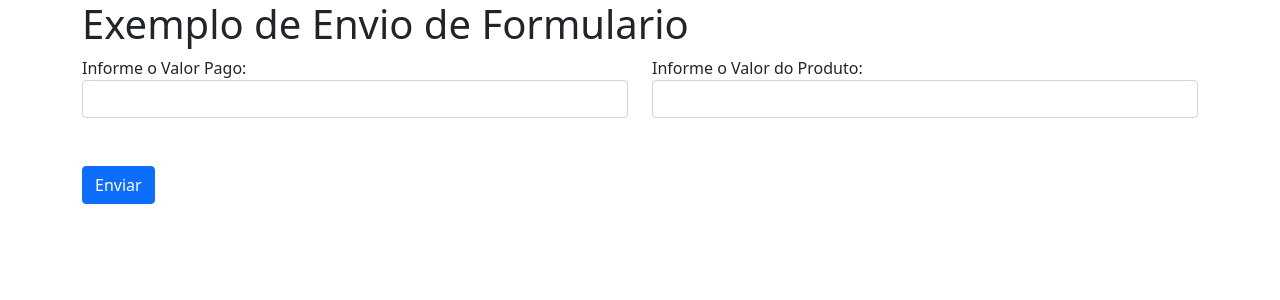
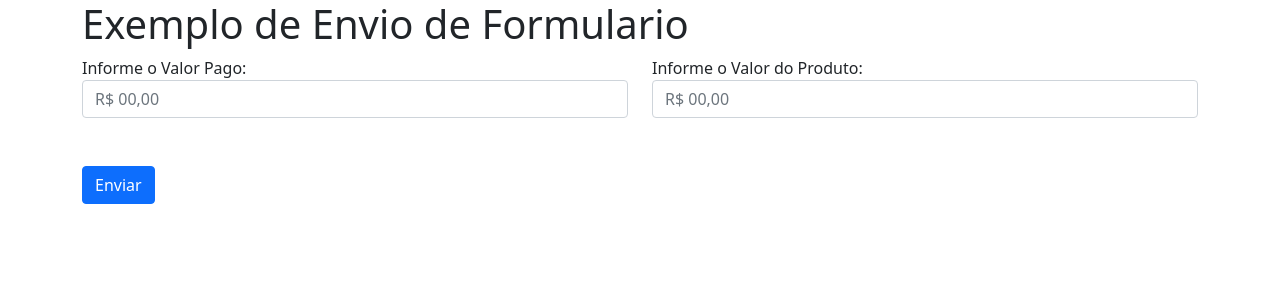
Before and after one commit to francisco-neto1/Eletiva1-LinguagemProgramacao4, a PHP site: page / in a window 1280 px wide. Shown: the top 300 px of the page. Run offline with PHP 8.4, Linux system fonts and the light colour scheme.

Commit message:
Update index.php

```diff
--- a/Lista1/Exercicio1/index.php
+++ b/Lista1/Exercicio1/index.php
@@ -17,11 +17,11 @@
     <div class=" row">
         <div class="col">
             <label form="a" class="label-control">Informe o Valor Pago: </label>
-            <input type="number" name="a" id="a" class="form-control">
+            <input type="number" name="a" id="a" class="form-control" placeholder="R$ 00,00">
         </div>
         <div class="col">
             <label form="b" class="label-control">Informe o Valor do Produto: </label>
-            <input type="number" name="b" id="b" class="form-control">
+            <input type="number" name="b" id="b" class="form-control" placeholder="R$ 00,00">
         </div>
     </div>
     <div class="row mt-5">
```
